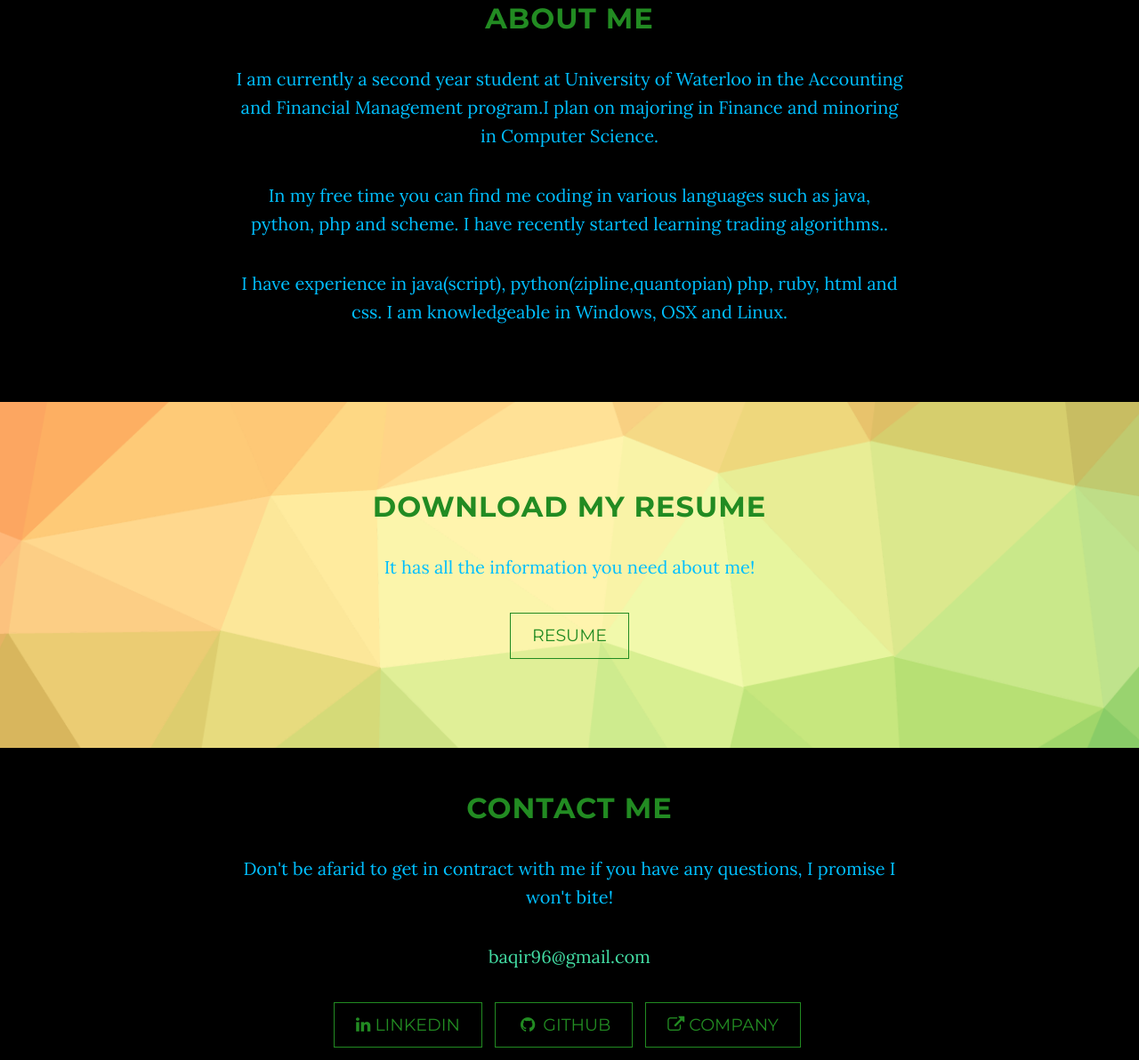
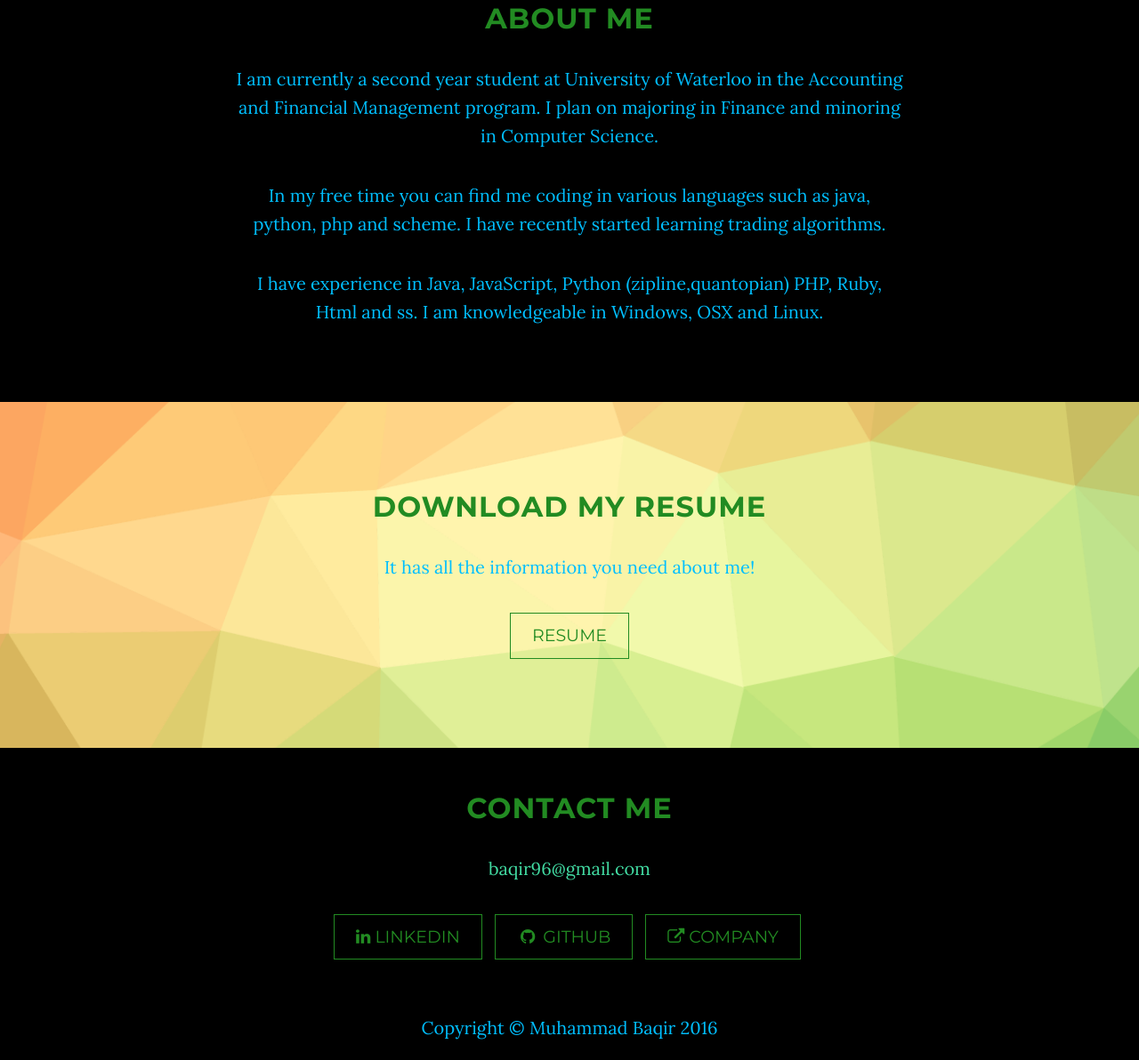
Before and after one commit to baqir96/baqir96.github.io, a plain HTML site: page index.html in a window 1280 px wide. Shown: the part 847-2039 px from the top of the page at 89% size. Drawn offline with Linux system fonts and the light colour scheme; some packages are replaced by stand-ins of ours.

Commit message:
spelling mistake
and other stuff

```diff
--- a/index.html
+++ b/index.html
@@ -56,9 +56,6 @@
                         <a class="page-scroll" href="#about">About</a>
                     </li>
                     <li>
-                        <a class="page-scroll" href="#download">Download</a>
-                    </li>
-                    <li>
                         <a class="page-scroll" href="#contact">Contact</a>
                     </li>
                 </ul>
@@ -90,9 +87,9 @@
         <div class="row">
             <div class="col-lg-8 col-lg-offset-2">
                 <h2>About Me</h2>
-                <p>I am currently a second year student at University of Waterloo in the Accounting and Financial Management program.I plan on majoring in Finance and minoring in Computer Science. </p>
-                <p>In my free time you can find me coding in various languages such as java, python, php and scheme. I have recently started learning trading algorithms..</p>
-                <p>I have experience in java(script), python(zipline,quantopian) php, ruby, html and css. I am knowledgeable in Windows, OSX and Linux.</p>
+                <p>I am currently a second year student at University of Waterloo in the Accounting and Financial Management program. I plan on majoring in Finance and minoring in Computer Science.  </p>
+                <p>In my free time you can find me coding in various languages such as java, python, php and scheme. I have recently started learning trading algorithms.</p>
+                <p>I have experience in Java, JavaScript, Python (zipline,quantopian) PHP, Ruby, Html and ss. I am knowledgeable in Windows, OSX and Linux. </p>
             </div>
         </div>
     </section>
@@ -115,7 +112,6 @@
         <div class="row">
             <div class="col-lg-8 col-lg-offset-2">
                 <h2>Contact Me</h2>
-                <p>Don't be afarid to get in contract with me if you have any questions, I promise I won't bite!</p>
                 <p><a href="mailto:feedback@startbootstrap.com">baqir96@gmail.com</a>
                 </p>
                 <ul class="list-inline banner-social-buttons">
```
